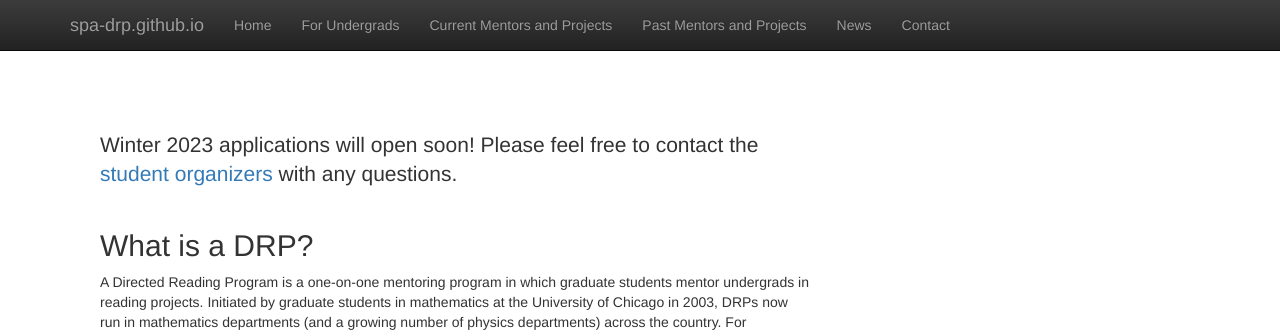
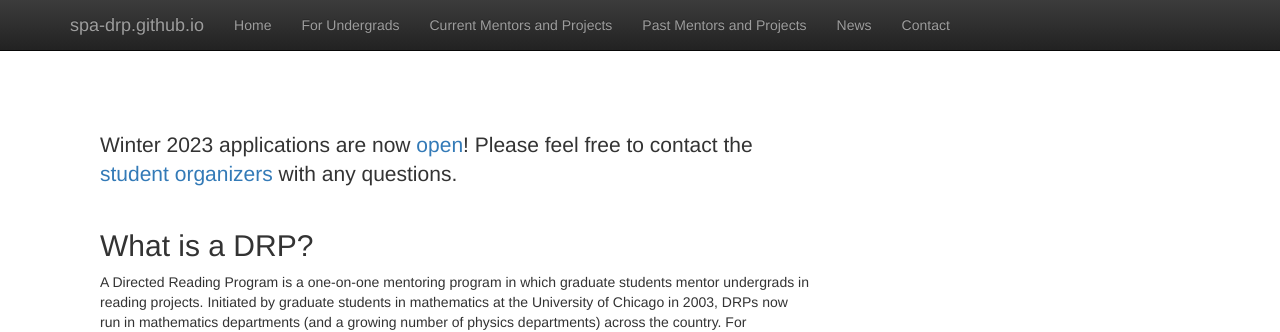
Before and after one commit to SPA-DRP/spa-drp.github.io, a Jekyll site: the page built from index.html, in a window 1280 px wide and 1254 px high. Shown: the top 332 px of the window. Built offline with Jekyll 4.4.1, drawn with Linux system fonts in a browser that asks for light colours; nearby versions of some CDN libraries; library files that are not in the unit come from our copies.

Commit message:
Add links to undergrad apps

```diff
--- a/currentmentors.html
+++ b/currentmentors.html
@@ -5,7 +5,7 @@
 
 
 <h4>
-  <p>Winter 2023 applications will open soon!
+  <p>Winter 2023 applications are now <a href="https://docs.google.com/forms/d/e/1FAIpQLSdRmaINDoFIb7V5YWBFnJYgj0X9Z0fHvZEQdqT5gTTZEA1y9w/viewform">open</a>!
   </p>
   </h4>
   <hr>
--- a/index.html
+++ b/index.html
@@ -7,7 +7,7 @@
 <div class="col-md-8">
   <h2 style="padding-top: 10px;" class="featurette-heading"> </h2>
   <p class="lead">
-  Winter 2023 applications will open soon!
+  Winter 2023 applications are now <a href="https://docs.google.com/forms/d/e/1FAIpQLSdRmaINDoFIb7V5YWBFnJYgj0X9Z0fHvZEQdqT5gTTZEA1y9w/viewform">open</a>!
   Please feel free to  contact the <a href="https://spa-drp.github.io/contact.html">student organizers</a> with
     any questions.
   </p>
```
